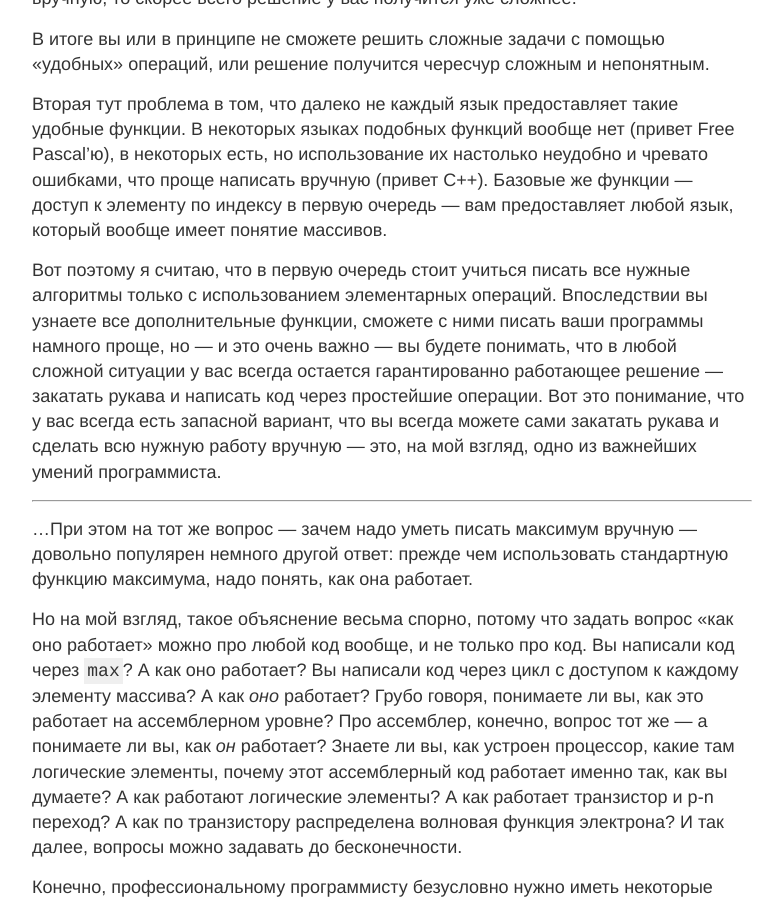
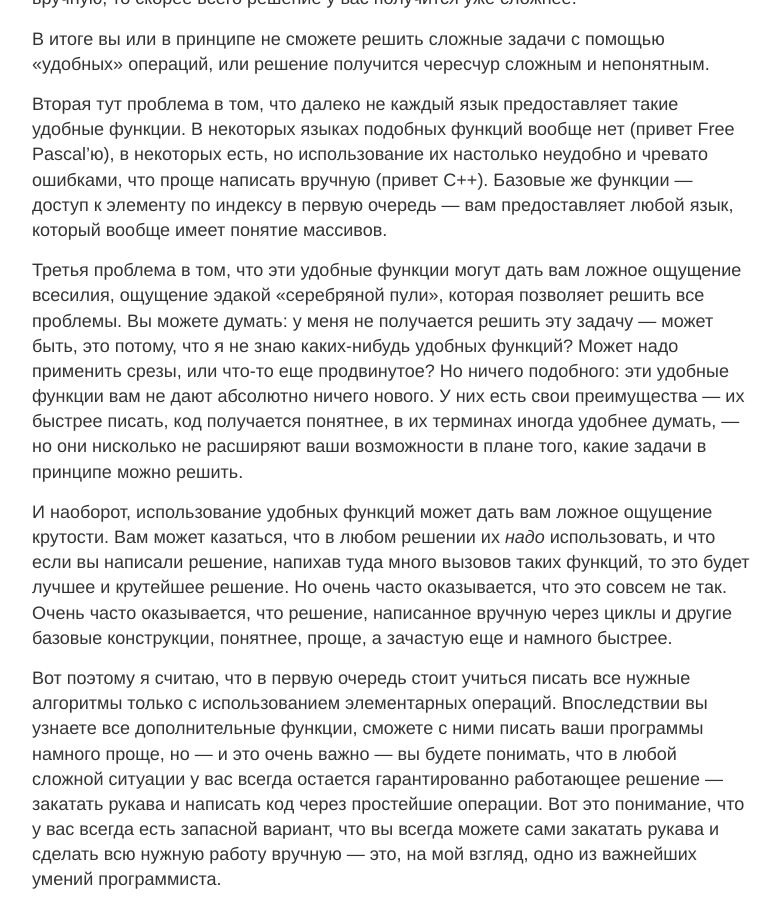
Before and after one commit to petr-kalinin/algoprog-blog, a Jekyll site: the page built from _posts/2018-11-12-algorithmic-sugar.md, in a window 1280 px wide and 900 px high, scrolled down 1098 px. Shown: the whole window, without its empty margins (248-1031 px from the left). Built offline with Jekyll 4.4.1, drawn with Linux system fonts in a browser that asks for light colours.

Commit message:
Update 2018-11-12-algorithmic-sugar.md

```diff
--- a/_posts/2018-11-12-algorithmic-sugar.md
+++ b/_posts/2018-11-12-algorithmic-sugar.md
@@ -43,6 +43,22 @@ title: Про алгоритмический сахар, или почему я
 использование их настолько неудобно и чревато ошибками, что проще написать вручную
 (привет C++). Базовые же функции — доступ к элементу по индексу в первую очередь —
 вам предоставляет любой язык, который вообще имеет понятие массивов.
+
+Третья проблема в том, что эти удобные функции могут дать вам ложное ощущение всесилия,
+ощущение эдакой «серебряной пули», которая позволяет решить все проблемы.
+Вы можете думать: у меня не получается решить эту задачу — может быть, это потому,
+что я не знаю каких-нибудь удобных функций? Может надо применить срезы, или что-то еще продвинутое?
+Но ничего подобного: эти удобные функции вам не дают абсолютно ничего нового.
+У них есть свои преимущества — их быстрее писать, код получается понятнее,
+в их терминах иногда удобнее думать, — но они нисколько не расширяют ваши возможности
+в плане того, какие задачи в принципе можно решить.
+
+И наоборот, использование удобных функций может дать вам ложное ощущение крутости.
+Вам может казаться, что в любом решении их _надо_ использовать,
+и что если вы написали решение, напихав туда много вызовов таких функций,
+то это будет лучшее и крутейшее решение. Но очень часто оказывается, что это совсем не так.
+Очень часто оказывается, что решение, написанное вручную через циклы и другие базовые конструкции,
+понятнее, проще, а зачастую еще и намного быстрее.
 
 Вот поэтому я считаю, что в первую очередь стоит учиться писать все нужные алгоритмы
 только с использованием элементарных операций. Впоследствии вы узнаете все дополнительные
```
